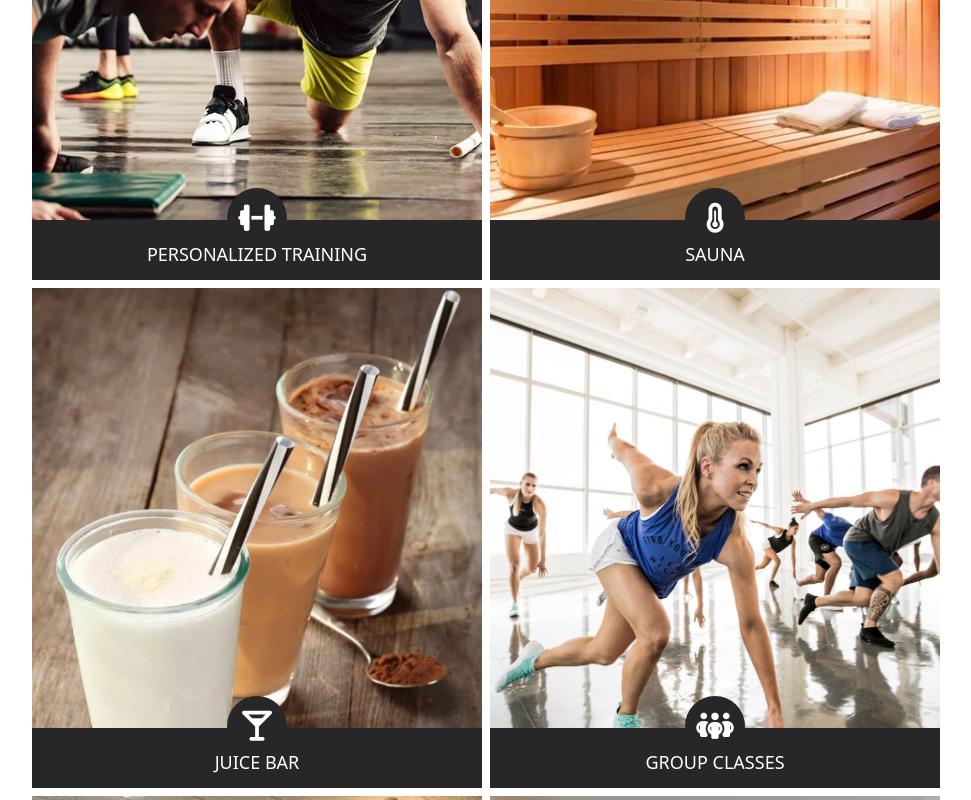
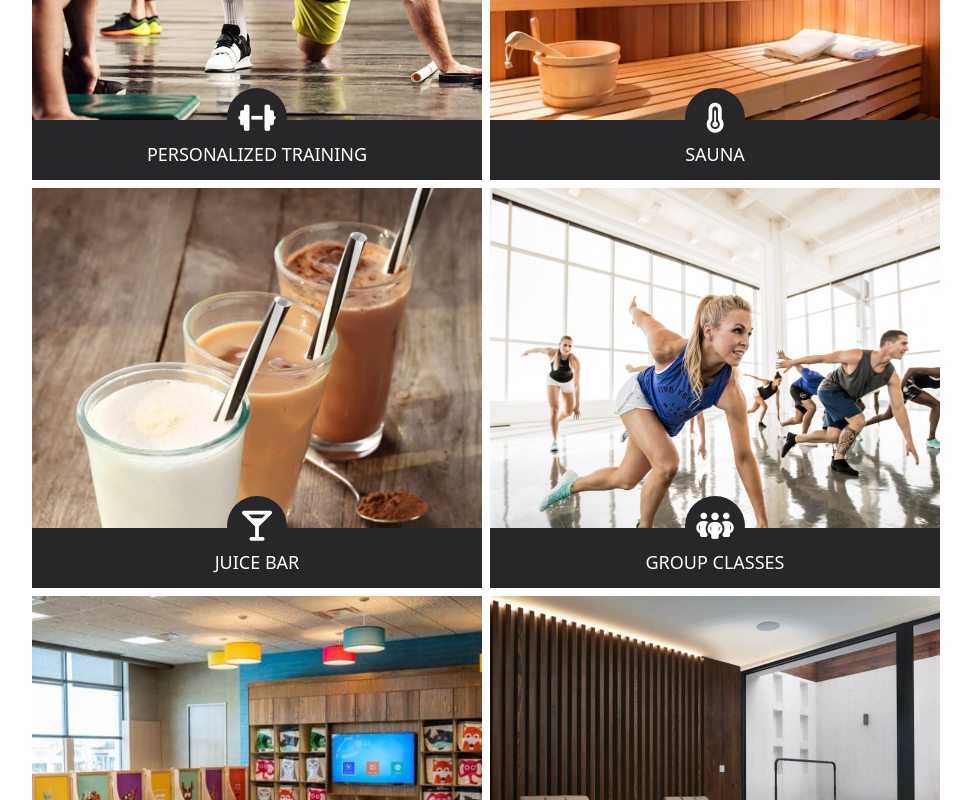
Before and after one commit to jll38/gym-site, a Next.js app: page /services in a window 1280 px wide. Shown: the part 660-1460 px from the top of the page, without its empty margins (154-1125 px from the left). Built offline with nearby package versions, Linux system fonts and the light colour scheme.

Commit message:
improved services section

```diff
--- a/src/components/SlideColorBox.js
+++ b/src/components/SlideColorBox.js
@@ -6,7 +6,7 @@ export function SlideColorBox({ idNum, title, sub, icon, img }) {
         //Remove Classes
         document
           .getElementById("service-" + idNum + "-box")
-          .classList.remove("top-[440px]", "bg-zinc-800");
+          .classList.remove("top-[170px]", "lg:top-[340px]", "bg-zinc-800");
         document
           .getElementById("service-" + idNum + "-title")
           .classList.remove("-top-10");
@@ -38,7 +38,7 @@ export function SlideColorBox({ idNum, title, sub, icon, img }) {
 
         document
           .getElementById("service-" + idNum + "-box")
-          .classList.add("top-[440px]", "bg-zinc-800");
+          .classList.add("top-[170px]", "lg:top-[340px]", "bg-zinc-800");
         document
           .getElementById("service-" + idNum + "-title")
           .classList.add("-top-10");
@@ -47,35 +47,35 @@ export function SlideColorBox({ idNum, title, sub, icon, img }) {
           .classList.add("-top-8", "text-white", "child:bg-zinc-800");
       }}
       className={
-        "w-[350px] sm:w-[450px] bg-cover bg-no-repeat bg-center h-[500px] overflow-hidden"
+        "w-[300px] lg:w-[450px] bg-cover bg-no-repeat bg-center  overflow-hidden h-[200px] lg:h-[400px] transition-all duration-300"
       }
       style={{
         backgroundImage: `url(${img})`,
         backgroundSize: "cover",
         backgroundRepeat: "no-repeat",
         backgroundPosition: "center",
-        height: "500px",
+
         overflow: "hidden",
       }}
     >
       <div
         id={"service-" + idNum + "-box"}
-        className="bg-zinc-800 z-30 transition-all duration-300 top-[440px] h-[500px] relative flex flex-col items-center px-10"
+        className="bg-zinc-800 z-30 transition-all duration-300 top-[170px] lg:top-[340px] h-[400px] relative flex flex-col items-center px-10"
       >
         <div
           id={"service-" + idNum + "-icon"}
           className="w-full flex justify-center relative -top-8 text-white transition-all duration-300 child:bg-zinc-800"
         >
-          <div className="w-[60px] h-[60px] relative  rounded-full flex justify-center items-center ">
-            <i class={`fa-solid fa-${icon} text-3xl`}></i>
+          <div className="w-[40px] h-[40px] lg:w-[60px] lg:h-[60px] relative  rounded-full flex justify-center items-center ">
+            <i class={`fa-solid fa-${icon} text-xl lg:text-3xl`}></i>
           </div>
         </div>
         <div
           id={"service-" + idNum + "-title"}
           className="text-white -top-10  relative  uppercase font-medium transition-all duration-300"
         >
-          <div className="text-center uppercase text-lg">{title}</div>
-          <div className="relative top-28 text-white text-md font-medium text-center">
+          <div className="text-center uppercase text-sm top-1 lg:top-0 relative lg:text-lg">{title}</div>
+          <div className="relative top-4 lg:top-28 text-white text-sm lg:text-md font-medium text-center">
             {sub}
           </div>
         </div>
--- a/src/pages/index.js
+++ b/src/pages/index.js
@@ -213,7 +213,7 @@ export default function Home() {
             </span>
           </div>
 
-          <div className="flex flex-wrap justify-center gap-2 py-6">
+          <div className="flex flex-wrap justify-center gap-2 py-6 max-w-[1800px]">
             <SlideColorBox
               idNum={1}
               title={"Personalized Training"}
--- a/src/pages/services.js
+++ b/src/pages/services.js
@@ -45,7 +45,7 @@ export default function Services() {
         </div>
 
         <div className="bg-white flex flex-col gap-4 justify-center items-center">
-          <div className="flex flex-wrap justify-center gap-2 py-10">
+          <div className="flex flex-wrap justify-center gap-2 py-10 max-w-[1800px]">
             <SlideColorBox idNum={1} title={"Personalized Training"} sub={"Work with experienced trainers to achieve your goals"} icon={"dumbbell"} img="/images/trainer.webp"/>
             <SlideColorBox idNum={2} title={"Sauna"} sub={"Post-workout relaxation"} icon={"temperature-three-quarters"} img="/images/sauna.webp"/>
             <SlideColorBox idNum={3} title={"Juice Bar"} sub={"Come for a refreshing pre-workout drink or protein smoothie"} icon={"martini-glass"} img="/images/protein.webp"/>
```
